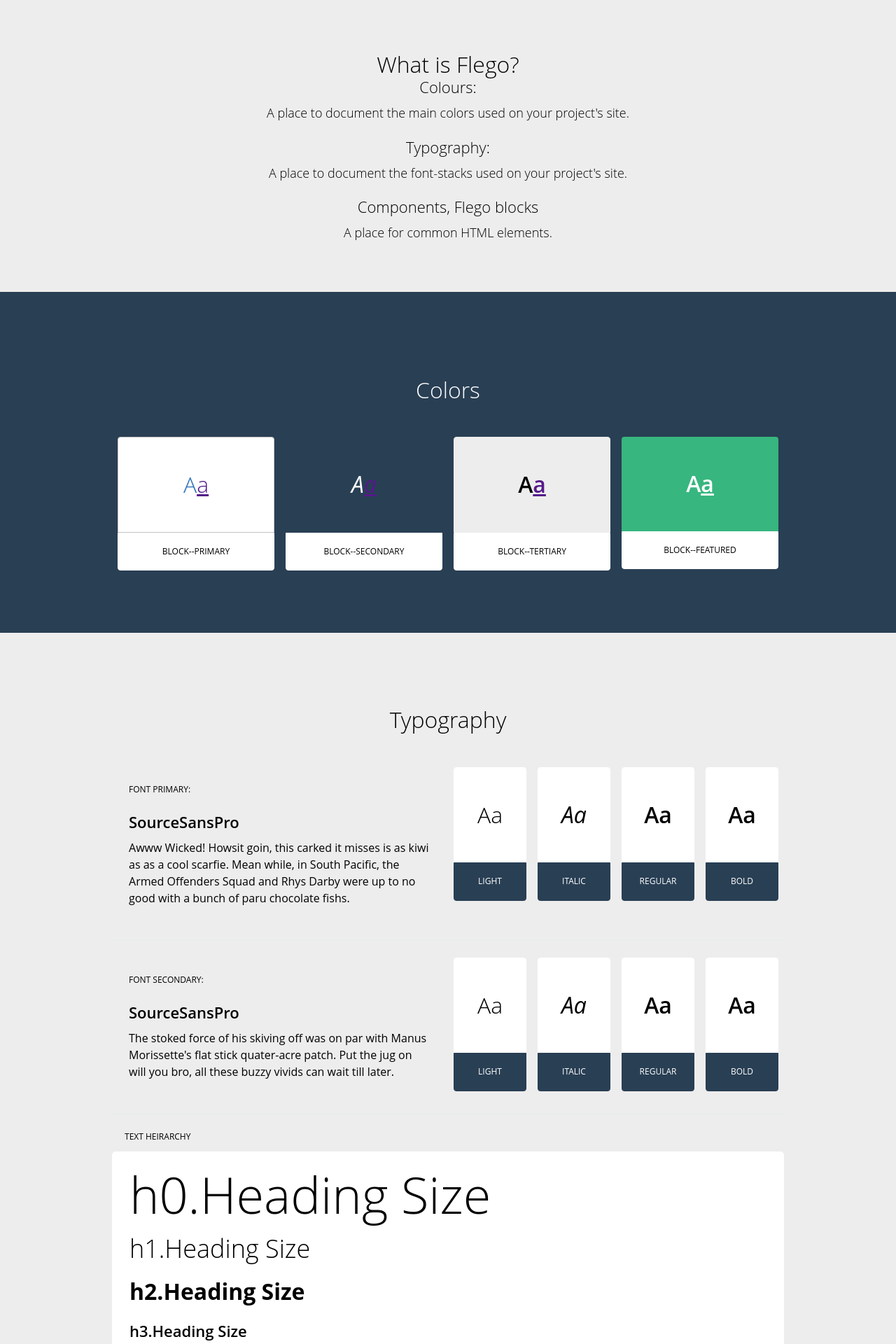
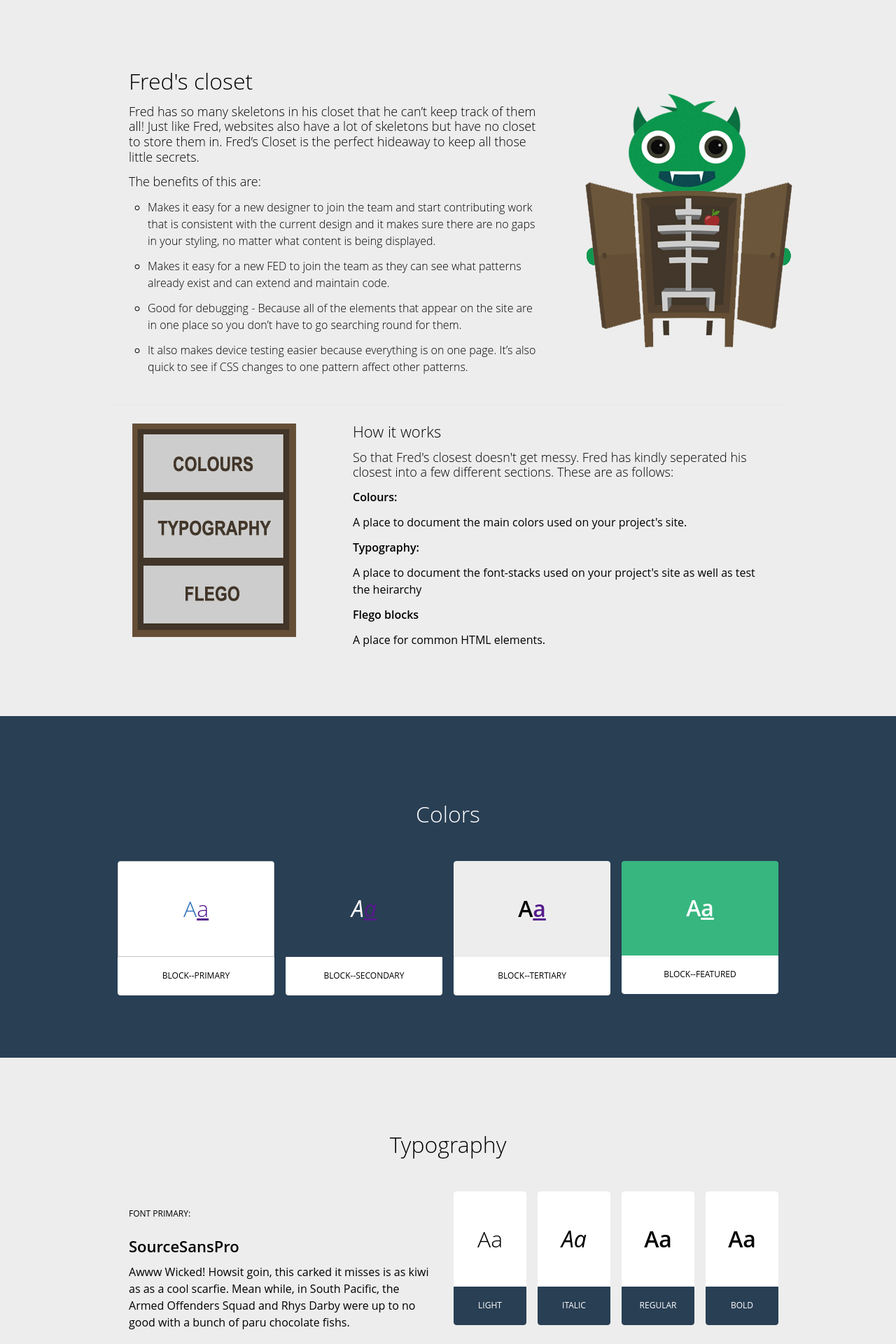
Before and after one commit to laurabunea/Flego, a PHP site: template www/templates/freds-closet.twig in a window 1280 px wide. Shown: the top 1920 px of the page at 70% size. Run offline with PHP 8.4, Linux system fonts and the light colour scheme; the template is opened without the code that fills it, so the values that code supplies are empty; some libraries are stand-ins or nearby versions.

Commit message:
added freds closet

```diff
--- a/www/templates/freds-closet.twig
+++ b/www/templates/freds-closet.twig
@@ -1,35 +1,84 @@
 <div class='block--tertiary'>
     <div class='grid-container pt-xxl pb-xxl' >
-        <div class='grid'>
-           <div class='grid__item col'>
-                <h2 class='text-center font-primary--light'>What is Flego?</h2>
+        <div class='grid grid--middle'>
+           <div class='grid__item col-2-3'>
+                <div class='block-m block--stacked'>
+                    <h2 class='font-primary--light'>
+                        Fred's closet
+                    </h2>
+                    <p class='intro'>
+
+                        Fred has so many skeletons in his closet that he can’t keep track of them all! Just like Fred, websites also have a lot of skeletons but have no closet to store them in.
+
+                        Fred’s Closet is the perfect hideaway to keep all those little secrets.
+                    </p>
+
+                    <p class='intro'>The benefits of this are:</p>
+                    <ul class='list-styled intro' >
+                        <li>
+                            Makes it easy for a new designer to join the team and start contributing work that is consistent with the current design and it makes sure there are no gaps in your styling, no matter what content is being displayed.
+                        </li>
+                        <li>
+                            Makes it easy for a new FED to join the team as they can see what patterns already exist and can extend and maintain code. {#make sense of this#}
+
+                        </li>
+                        <li>
+                            Good for debugging - Because all of the elements that appear on the site are in one place so you don’t have to go searching round for them.
+                        </li>
+                        <li>
+                            It also makes device testing easier because everything is on one page. It’s also quick to see if CSS changes to one pattern affect other patterns.
+
+                        </li>
+                    </ul>
+
+                </div>
+{#<p>
+                    These style guides and pattern libraries aren’t being published in an attempt to provide ready-made solutions—every project should have its own distinct pattern library. Instead, these pattern libraries are being published in a spirit of openness and sharing …a way of saying “Hey, this is what worked for us in these particular circumstances.”
+                </p>
+                <p>
+                    Every project is a learning experience and each front-end style guide gives us ideas about how to do the next one better.
+                </p>#}
 
 
-                    <div class=''>
-                        <div class=''>
-                            <h3 class='font-primary--light text-center'>
+
+            </div>
+            <div class='grid__item col-1-3'>
+                <img src='assets/images/freds-closet.png' alt='fred' class='center-element' />
+            </div>
+            <div class='grid__item col'>
+                <hr />
+            </div>
+            <div class='grid__item col-1-3'>
+                <img src='assets/images/closet.png' alt='fred' class='center-element' />
+            </div>
+            <div class='grid__item col-2-3'>
+
+                <div class='block--stacked block-m '>
+                    <h3 class='font-primary--light'>
+                        How it works
+                    </h3>
+                    <p class='intro'>
+                        So that Fred's closest doesn't get messy. Fred has kindly seperated his closest into a few different sections. These are as follows:
+                    </p>
+                    <p class='font-primary--bold'>
                         Colours:
-                            </h3>
-                            <p class='intro text-center'>
+                    </p>
+                    <p class=' '>
                         A place to document the main colors used on your project's site.
                     </p>
-                            <h3 class='font-primary--light text-center'>
+                    <p class='font-primary--bold'>
                         Typography:
-                            </h3>
-                            <p class='intro text-center'>
-                                A place to document the font-stacks used on your project's site.
                     </p>
-                            <h3 class='font-primary--light text-center'>
-                                Components, Flego blocks
-                            </h3>
-                            <p class='intro text-center'>
+                    <p class=' '>
+                        A place to document the font-stacks used on your project's site as well as test the heirarchy
+                    </p>
+                    <p class='font-primary--bold'>
+                        Flego blocks
+                    </p>
+                    <p class=' '>
                          A place for common HTML elements.
                     </p>
                 </div>
-                        <img class='' />
-                    </div>
-
-
             </div>
         </div>
     </div>
```
Also changed, not shown: twig-cache/c9/05/df446ad2fa2b77ada7225fc7814010ee2e0fe9d5a7207c5b71d26c67e577.php (+69 -23 lines), www/templates/homepage.twig (+7 -3 lines), www/assets/images/closet.png (added). Lines whose indentation alone changed are shown as unchanged.
